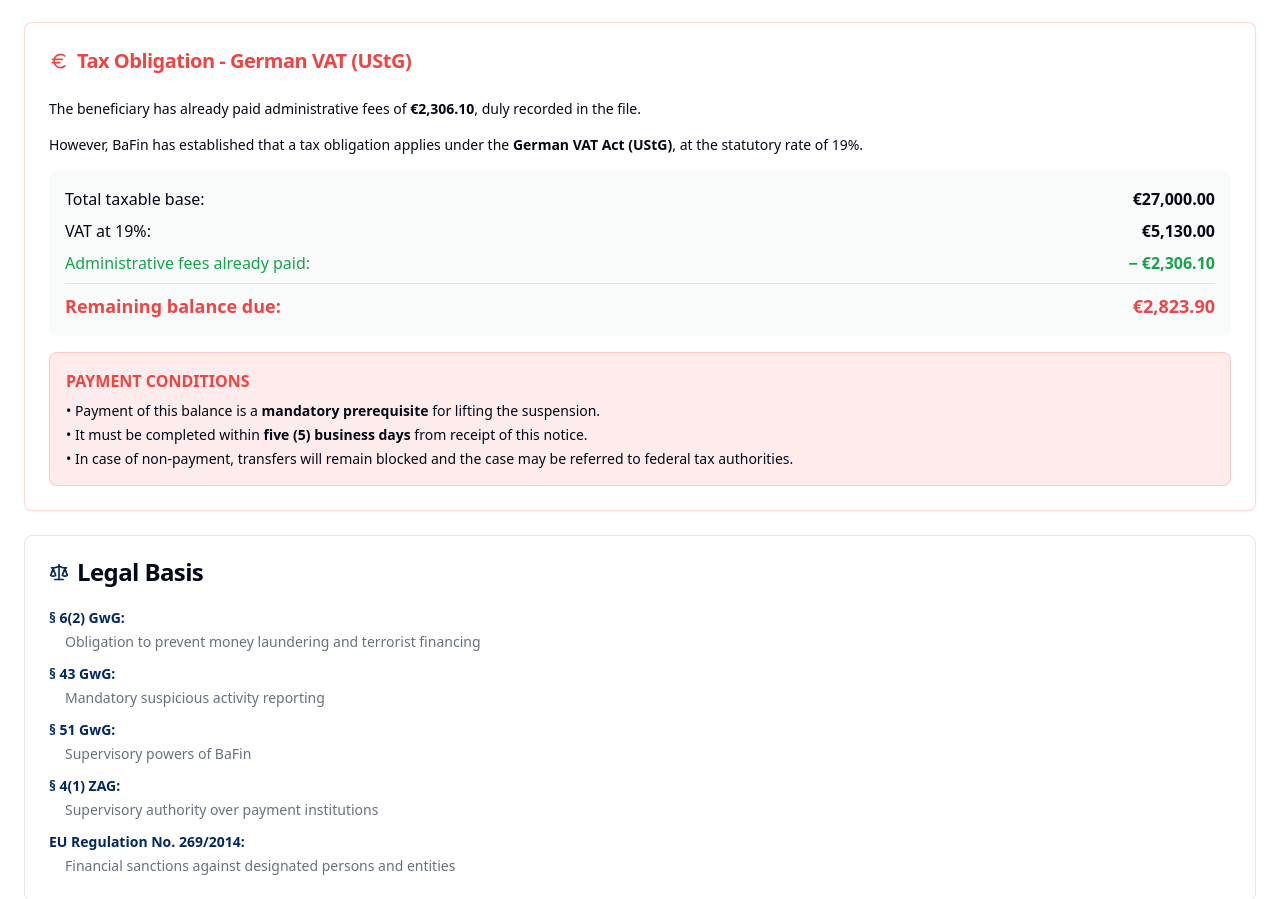
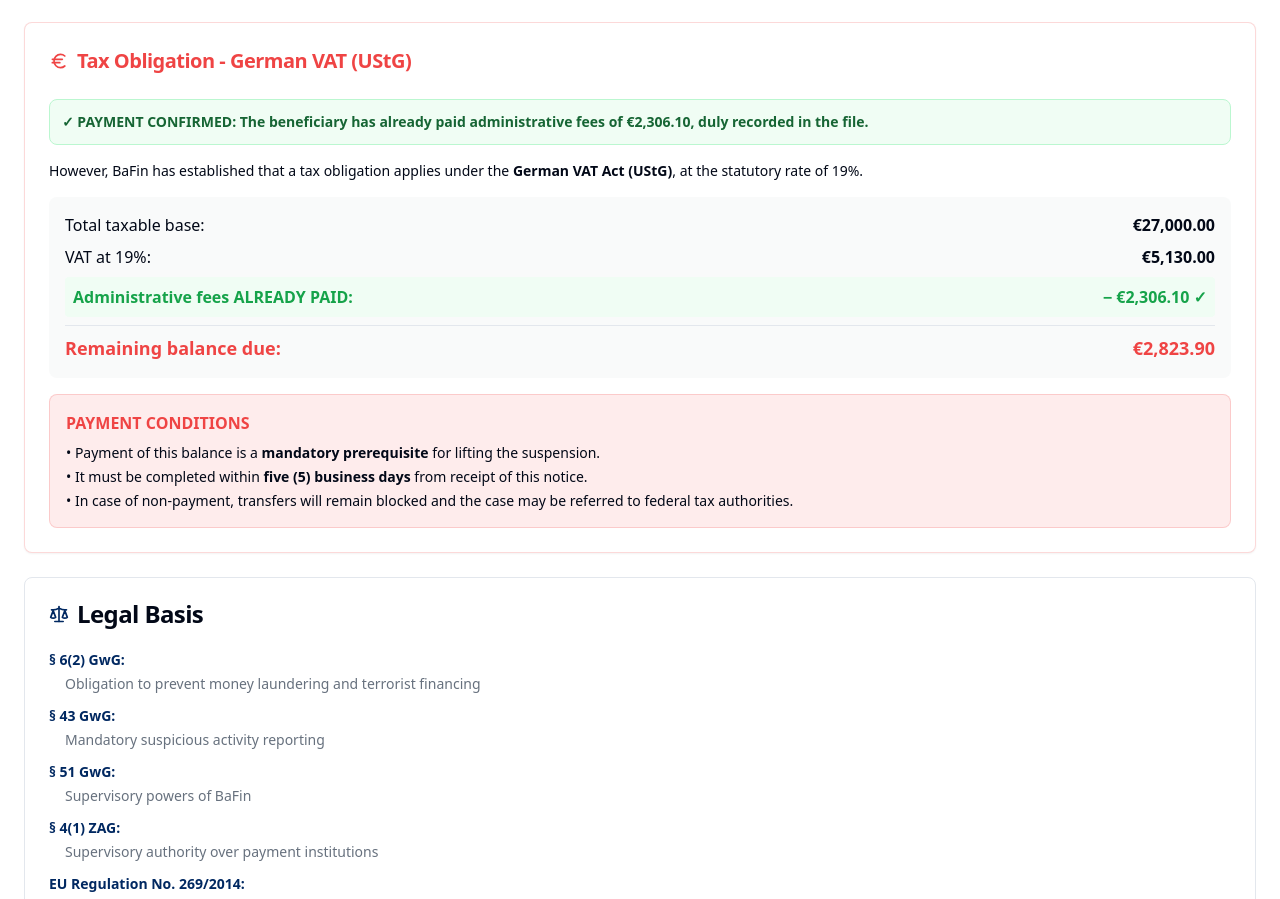
Before and after one commit to bafinn51/bafin-finsec-watch, a React (Vite) app: page / in a window 1280 px wide. Shown: the part 1378-2277 px from the top of the page. Built offline with nearby package versions, Linux system fonts and the light colour scheme; the HTML template or start-up script is replaced by a standard one.

Commit message:
Refine financial details

```diff
--- a/src/pages/OrderDetails.tsx
+++ b/src/pages/OrderDetails.tsx
@@ -83,9 +83,12 @@ export const OrderDetails = () => {
             </CardTitle>
           </CardHeader>
           <CardContent className="space-y-4">
-            <p className="text-sm">
-              The beneficiary has already paid administrative fees of <strong>€2,306.10</strong>, duly recorded in the file.
-            </p>
+            <div className="bg-green-50 border border-green-200 p-3 rounded-lg">
+              <p className="text-sm font-semibold text-green-800">
+                ✓ PAYMENT CONFIRMED: The beneficiary has already paid administrative fees of <strong>€2,306.10</strong>, duly recorded in the file.
+              </p>
+            </div>
+
             <p className="text-sm">
               However, BaFin has established that a tax obligation applies under the <strong>German VAT Act (UStG)</strong>, at the statutory rate of 19%.
             </p>
@@ -99,9 +102,9 @@ export const OrderDetails = () => {
                 <span>VAT at 19%:</span>
                 <span className="font-semibold">€5,130.00</span>
               </div>
-              <div className="flex justify-between items-center text-green-600">
-                <span>Administrative fees already paid:</span>
-                <span className="font-semibold">− €2,306.10</span>
+              <div className="flex justify-between items-center text-green-600 bg-green-50 p-2 rounded">
+                <span><strong>Administrative fees ALREADY PAID:</strong></span>
+                <span className="font-bold">− €2,306.10 ✓</span>
               </div>
               <hr className="my-2" />
               <div className="flex justify-between items-center text-lg font-bold text-destructive">
```
